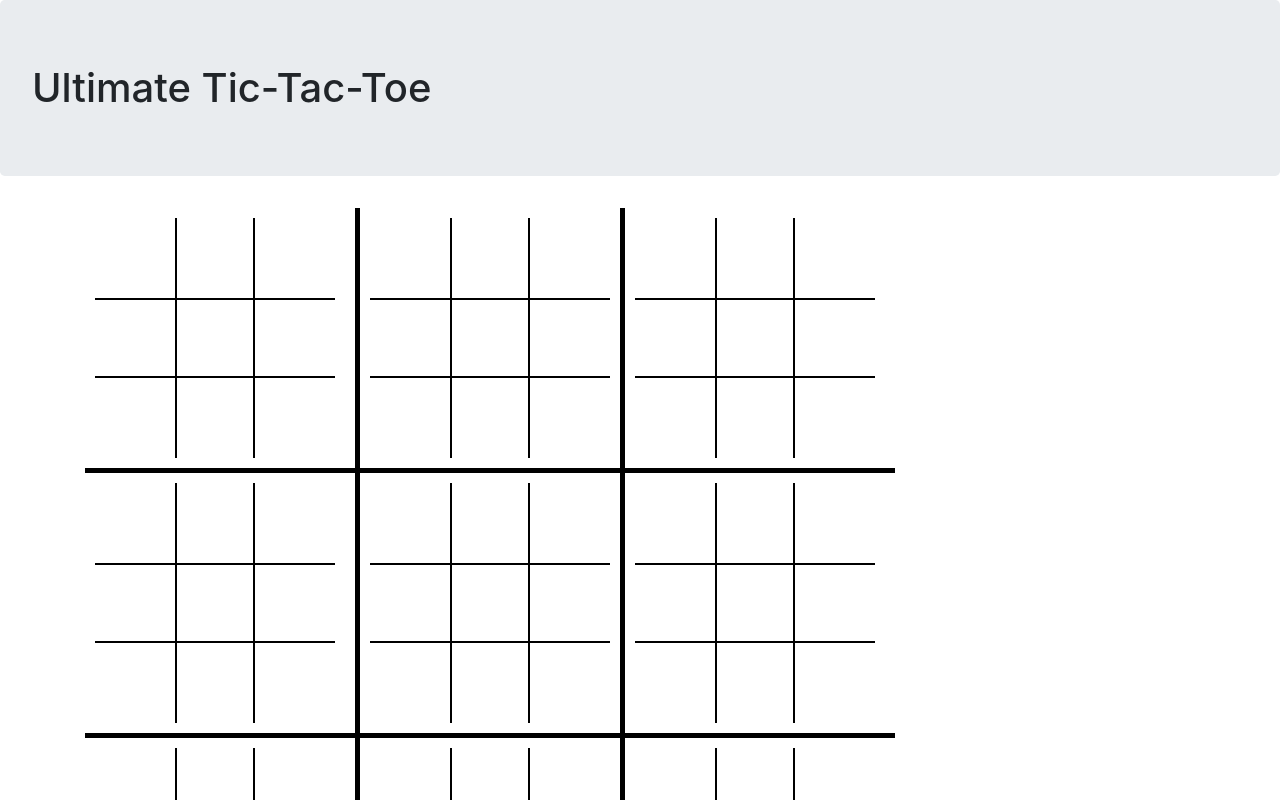
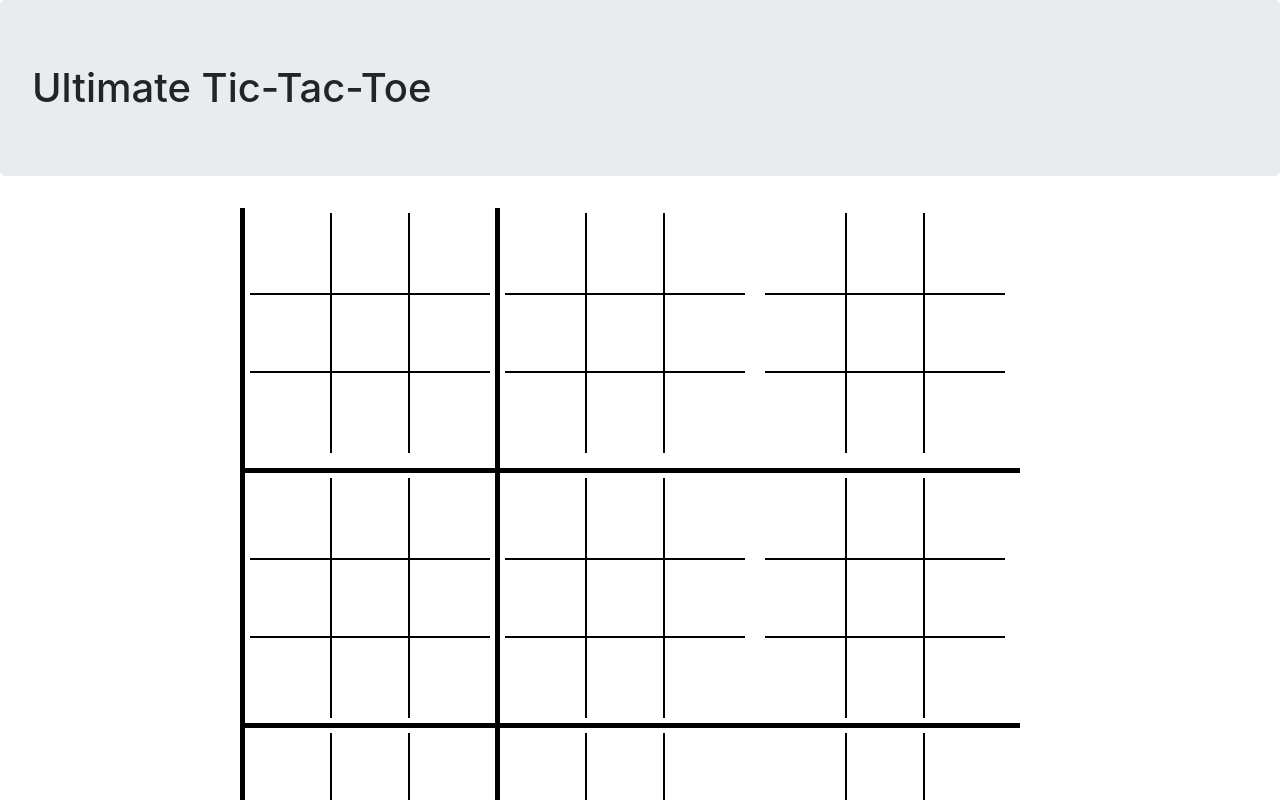
Before and after one commit to ChrisMCrow/UltimateTicTacToe-react, a React app: page / in a window 1280 px wide. Shown: the top 800 px of the page. Built offline with nearby package versions, Linux system fonts and the light colour scheme.

Commit message:
refactor using jsx looping to create smaller components.

```diff
--- a/src/components/GlobalBoard.jsx
+++ b/src/components/GlobalBoard.jsx
@@ -6,68 +6,64 @@ import { connect } from 'react-redux';
 class GlobalBoard extends React.Component {
   constructor(props) {
     super(props);
+    this.bgColor;
   }
+
   componentDidUpdate() {
     console.log('Global Board props: ', this.props);
+    for (let i = 0; i < 8; i++) {
+      if (this.props.boardData[i].boardWinner === 'X') {
+        this.bgColor = 'x-condition';
+      } else if (this.props.boardData[i].boardWinner === 'O') {
+        this.bgColor = 'o-condition';
+      } else if (!(this.props.boardData[i].position.includes(null))) {
+        this.bgColor = 'tie-condition';
+      } else if (this.props.gameStatus.lastSquare === this.props.boardData[i].boardId || this.props.gameStatus.lastSquare === null) {
+        this.bgColor = 'mark-playable';
+      } else {
+        this.bgColor = '';
+      }
+      console.log(this.bgColor);
+    }
   }
 
   render() {
     return (
-      <div className = 'container'>
+      <div className = 'wrapper'>
         <style jsx>{`
           h3 {
             text-align: center;
             margin-bottom: 5px;
           }
-          .center-horizontal {
+          .wrapper {
+            width: 800px;
+            margin: 0 auto;
+          }
+          .local-board {
+            float: left;
+            width: 260px;
+            height: 260px;
+          }
+          #gl-board3, #gl-board4, #gl-board5 {
             border-top: 5px solid black;
             border-bottom: 5px solid black;
+
           }
-          .center-vertical {
+          .wrapper div:nth-child(3n + 2) {
             border-left: 5px solid black;
             border-right: 5px solid black;
           }
-          .row {
-            margin: 0;
-            padding: 0;
-          }
-          .col-4 {
-            max-width: 270px !important;
-          }
         `}</style>
-        <div className='row'>
-          <div className='col-4'>
-            <LocalBoard gameStatus={this.props.gameStatus} dispatch={this.props.dispatch} localData = {this.props.boardData[0]} boardId={0}/>
+        {this.props.boardData.map((board, index) => (
+          <div key={index} className={this.bgColor + ' local-board'} id={'gl-board' + index}>
+            <LocalBoard
+              gameStatus={this.props.gameStatus}
+              dispatch={this.props.dispatch}
+              localData={board}
+              boardId={index}
+            />
           </div>
-          <div className='col-4 center-vertical'>
-            <LocalBoard gameStatus={this.props.gameStatus} dispatch={this.props.dispatch} localData = {this.props.boardData[1]} boardId={1}/>
-          </div>
-          <div className='col-4'>
-            <LocalBoard gameStatus={this.props.gameStatus} dispatch={this.props.dispatch} localData = {this.props.boardData[2]} boardId={2}/>
-          </div>
-        </div>
-        <div className='row'>
-          <div className='col-4 center-horizontal'>
-            <LocalBoard gameStatus={this.props.gameStatus} dispatch={this.props.dispatch} localData = {this.props.boardData[3]} boardId={3}/>
-          </div>
-          <div className='col-4 center-horizontal center-vertical'>
-            <LocalBoard gameStatus={this.props.gameStatus} dispatch={this.props.dispatch} localData = {this.props.boardData[4]} boardId={4}/>
-          </div>
-          <div className='col-4 center-horizontal'>
-            <LocalBoard gameStatus={this.props.gameStatus} dispatch={this.props.dispatch} localData = {this.props.boardData[5]} boardId={5}/>
-          </div>
-        </div>
-        <div className='row'>
-          <div className='col-4'>
-            <LocalBoard gameStatus={this.props.gameStatus} dispatch={this.props.dispatch} localData = {this.props.boardData[6]} boardId={6}/>
-          </div>
-          <div className='col-4 center-vertical'>
-            <LocalBoard gameStatus={this.props.gameStatus} dispatch={this.props.dispatch} localData = {this.props.boardData[7]} boardId={7}/>
-          </div>
-          <div className='col-4'>
-            <LocalBoard gameStatus={this.props.gameStatus} dispatch={this.props.dispatch} localData = {this.props.boardData[8]} boardId={8}/>
-          </div>
-        </div>
+        ))}
       </div>
     );
   }
--- a/src/components/LocalBoard.jsx
+++ b/src/components/LocalBoard.jsx
@@ -4,6 +4,7 @@ import PropTypes from 'prop-types';
 import { connect } from 'react-redux';
 
 function LocalBoard(props) {
+  let bgColor;
   function handleMark(square) {
     if (props.gameStatus.lastSquare === props.boardId || props.gameStatus.lastSquare === null) {
       if (props.localData.position[square] === null) {
@@ -64,32 +65,31 @@ function LocalBoard(props) {
   }
 
   return (
-    <div id='local-board'>
+    <div className='local-wrapper' id='local-board'>
       <style jsx>{`
-        .center-horizontal {
+        #lc-board3, #lc-board4, #lc-board5 {
           border-top: 2px solid black;
           border-bottom: 2px solid black;
         }
-        .center-vertical {
+        #lc-board1, #lc-board4, #lc-board7 {
           border-left: 2px solid black;
           border-right: 2px solid black;
+        }
+        .player-mark {
+          padding-top: 10px;
+          font-size: 42px;
         }
         .square {
           text-align: center;
           height: 80px;
-          max-width: 80px;
+          width: 80px;
           cursor: pointer;
+          float: left;
         }
         #local-board {
-          padding: 10px;
+          margin: 5px 0 0 5px;
         }
-        .col-4 {
-          padding: 0 !important;
-        }
-        .player-mark {
-          padding-top: 15px;
-          font-size: 36px;
-        }
+        #l
         .board-winner {
           position: absolute;
           width: 100%;
@@ -105,74 +105,29 @@ function LocalBoard(props) {
         .cat {
           height: 200%;
         }
-        @media screen and (min-width: 992px) {
-          .board-winner {
-             font-size: 265px;
-          }
+        .tie-condition {
+          background-color: lightgray;
         }
+        .x-condition {
+          background-color: pink;
+        }
+        .o-condition {
+          background-color: gold;
+        }
+        .mark-playable {
+          background-color: lightgreen;
+        }
+
       `}</style>
-      <div className='board-winner' id={`board${props.boardId}`}>
-      </div>
-      <div className='row'>
-        <div className='col-4 square' onClick={() => { handleMark(0); }}>
-          <Square localPositions={props.localData.position} squareId={0} />
-          <div className='player-mark'>
-            {props.localData.position[0]}
+      {props.localData.position.map((square, index) => (
+        <div key={index} onClick={() => { handleMark(index); }}>
+          <div className='board-winner' id={`board${props.boardId}`}>
+          </div>
+          <div className='player-mark square' id={'lc-board' + index}>
+            {square}
           </div>
         </div>
-        <div className='col-4 square center-vertical' onClick={() => { handleMark(1); }}>
-          <Square localPositions={props.localData.position} squareId={1} />
-          <div className='player-mark'>
-            {props.localData.position[1]}
-          </div>
-        </div>
-        <div className='col-4 square' onClick={() => { handleMark(2); }}>
-          <Square localPositions={props.localData.position} squareId={2} />
-          <div className='player-mark'>
-            {props.localData.position[2]}
-          </div>
-        </div>
-      </div>
-      <div className='row'>
-        <div className='col-4 square center-horizontal' onClick={() => { handleMark(3); }}>
-          <Square localPositions={props.localData.position} squareId={3} />
-          <div className='player-mark'>
-            {props.localData.position[3]}
-          </div>
-        </div>
-        <div className='col-4 square center-horizontal center-vertical' onClick={() => { handleMark(4); }}>
-          <Square localPositions={props.localData.position} squareId={4} />
-          <div className='player-mark'>
-            {props.localData.position[4]}
-          </div>
-        </div>
-        <div className='col-4 square center-horizontal' onClick={() => { handleMark(5); }}>
-          <Square localPositions={props.localData.position} squareId={5} />
-          <div className='player-mark'>
-            {props.localData.position[5]}
-          </div>
-        </div>
-      </div>
-      <div className='row'>
-        <div className='col-4 square' onClick={() => { handleMark(6); }}>
-          <Square localPositions={props.localData.position} squareId={6} />
-          <div className='player-mark'>
-            {props.localData.position[6]}
-          </div>
-        </div>
-        <div className='col-4 square center-vertical' onClick={() => { handleMark(7); }}>
-          <Square localPositions={props.localData.position} squareId={7} />
-          <div className='player-mark'>
-            {props.localData.position[7]}
-          </div>
-        </div>
-        <div className='col-4 square' onClick={() => { handleMark(8); }}>
-          <Square localPositions={props.localData.position} squareId={8} />
-          <div className='player-mark'>
-            {props.localData.position[8]}
-          </div>
-        </div>
-      </div>
+      ))}
     </div>
   );
 }
--- a/src/components/Square.jsx
+++ b/src/components/Square.jsx
@@ -5,7 +5,7 @@ import { connect } from 'react-redux';
 function Square(props) {
   return (
     <div>
-      {props.localPositions[props.squareId]}
+      {/* {props.localPositions[props.squareId]} */}
     </div>
   );
 }
```
